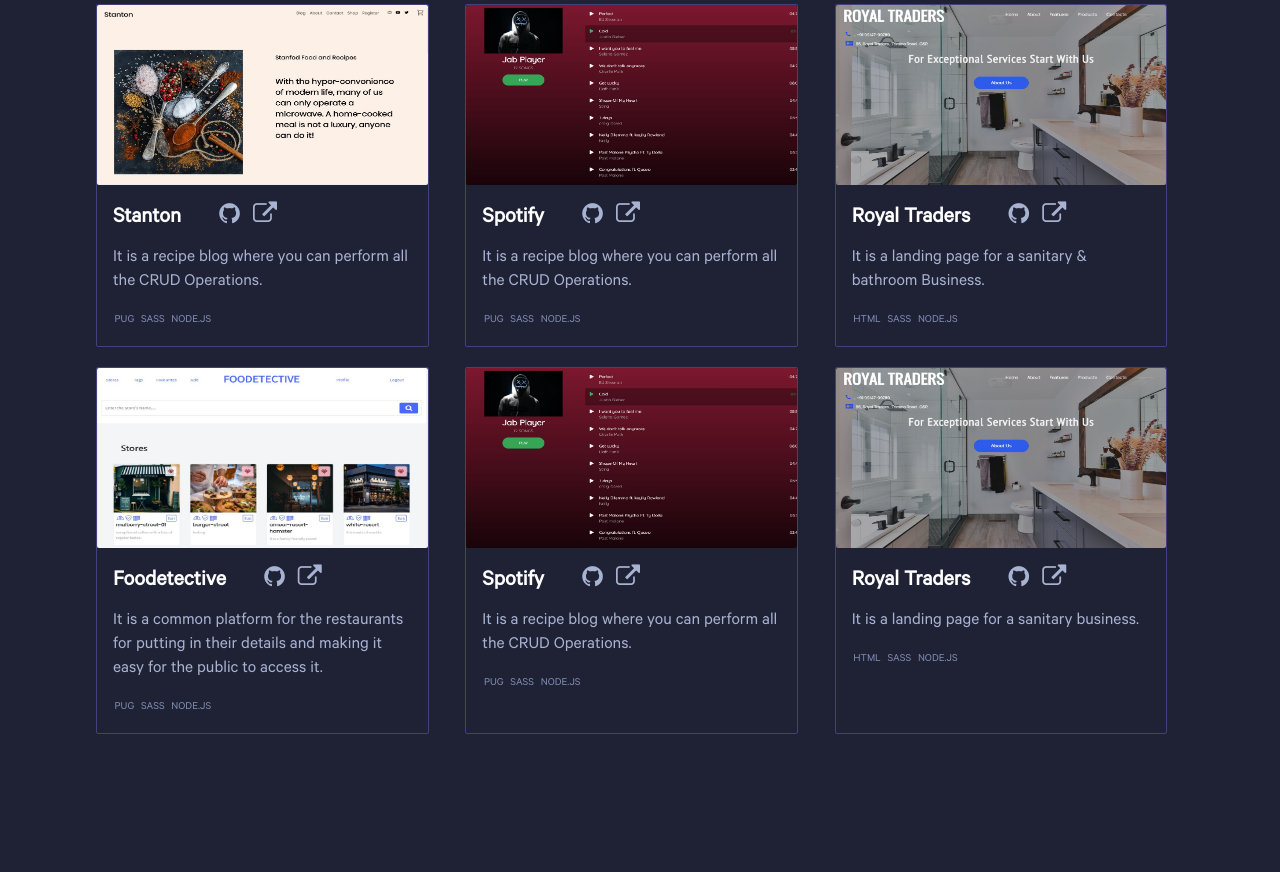
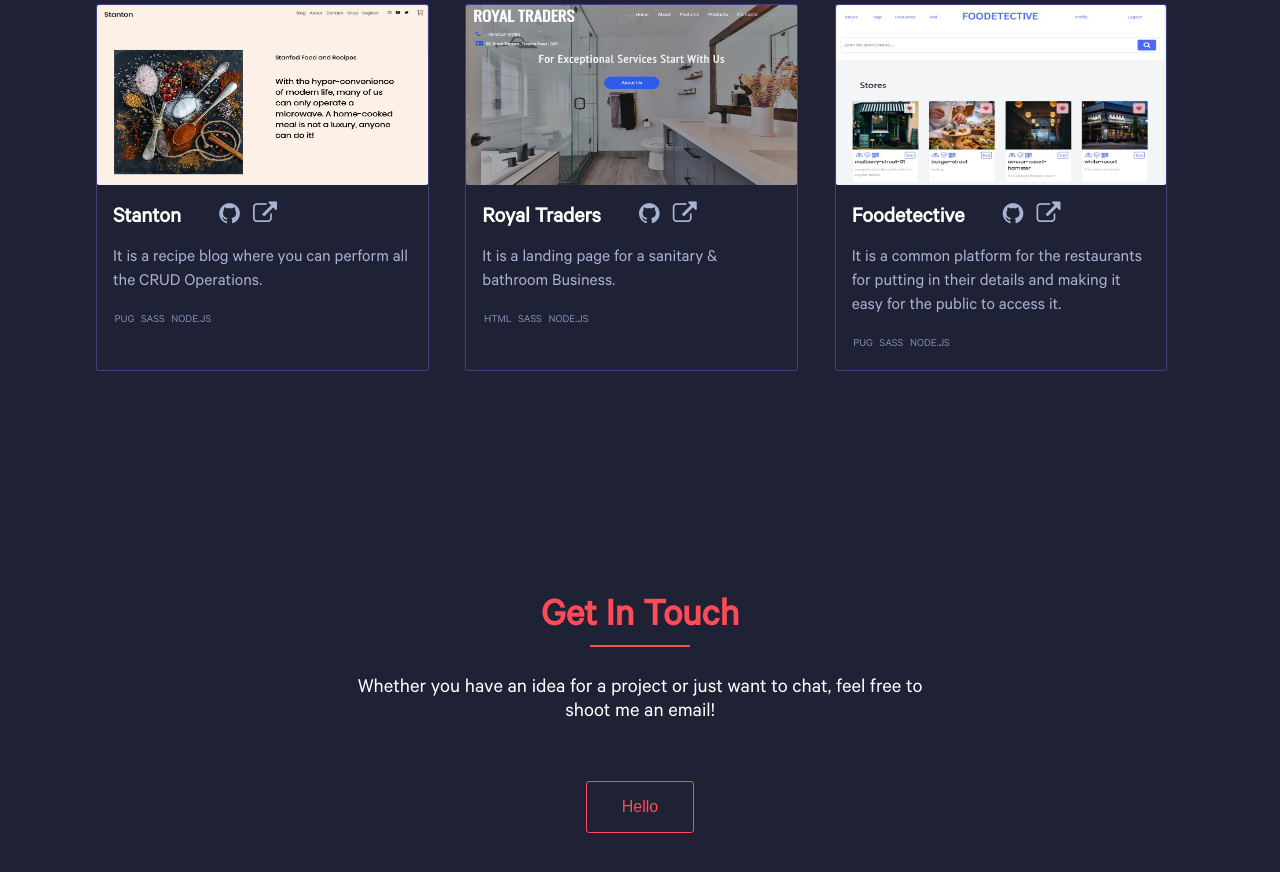
Before and after one commit to kiran111111/devkiran.github.io, a website: page public/index.html in a window 1280 px wide. Shown: the part 2687-3559 px from the top of the page. Drawn offline with nearby package versions, Linux system fonts and the light colour scheme.

Commit message:
change projects

```diff
--- a/public/index.html
+++ b/public/index.html
@@ -289,29 +289,6 @@
                   </div>
                 </div>
               </div>
-              <!-- project-2 -->
-              <div class="projects__boxes--inner mp6-2">
-                <div class="projects__inner--image">
-                  <a href="#">
-                    <img src="images/project-3.jpg">
-                  </a>
-                </div>
-                <div class="projects__inner--description">
-                  <p class="project__title">Spotify</p>
-                  <div class="project__icon">
-                   <a href="#"><i class="fa fa-github"></i> </a>
-                   <a href="#"><i class="fa fa-external-link"></i> </a>
-                  </div>
-                  <p class="project__detail">It is a recipe blog where you can perform all the CRUD  Operations.</p>
-                  <div class="project__tech">
-                    <ul>
-                      <li>pug</li>
-                      <li>sass</li>
-                      <li>node.js</li>
-                    </ul>
-                  </div>
-                </div>
-              </div>
               <!-- royal traders-->
               <div class="projects__boxes--inner mp6-3">
                 <div class="projects__inner--image">
@@ -359,53 +336,6 @@
                   </div>
                 </div>
               </div>
-              <!-- project-2 -->
-              <div class="projects__boxes--inner mp6-5">
-                <div class="projects__inner--image">
-                  <a href="#">
-                    <img src="images/project-3.jpg">
-                  </a>
-                </div>
-                <div class="projects__inner--description">
-                  <p class="project__title">Spotify</p>
-                  <div class="project__icon">
-                   <a href="#"><i class="fa fa-github"></i> </a>
-                   <a href="#"><i class="fa fa-external-link"></i> </a>
-                  </div>
-                  <p class="project__detail">It is a recipe blog where you can perform all the CRUD  Operations.</p>
-                  <div class="project__tech">
-                    <ul>
-                      <li>pug</li>
-                      <li>sass</li>
-                      <li>node.js</li>
-                    </ul>
-                  </div>
-                </div>
-              </div>
-              <!-- project-3 -->
-              <div class="projects__boxes--inner  mp6-6">
-                <div class="projects__inner--image">
-                  <a href="#">
-                    <img src="images/project-4.jpg">
-                  </a>
-                </div>
-                <div class="projects__inner--description">
-                  <p class="project__title">Royal Traders</p>
-                  <div class="project__icon">
-                   <a href="#"><i class="fa fa-github"></i> </a>
-                   <a href="#"><i class="fa fa-external-link"></i> </a>
-                  </div>
-                  <p class="project__detail">It is a landing page for a sanitary business.</p>
-                  <div class="project__tech">
-                    <ul>
-                      <li>html</li>
-                      <li>sass</li>
-                      <li>node.js</li>
-                    </ul>
-                  </div>
-                </div>
-              </div>
-
             </div>
           </div>
         </div>
```
